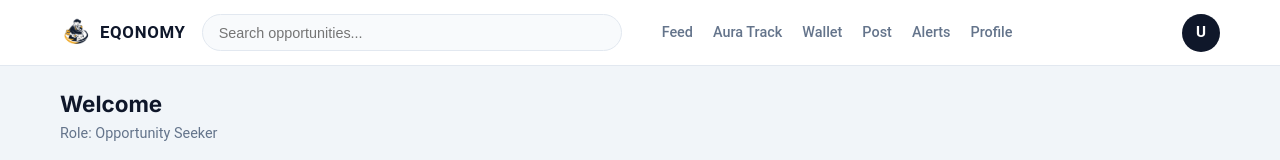
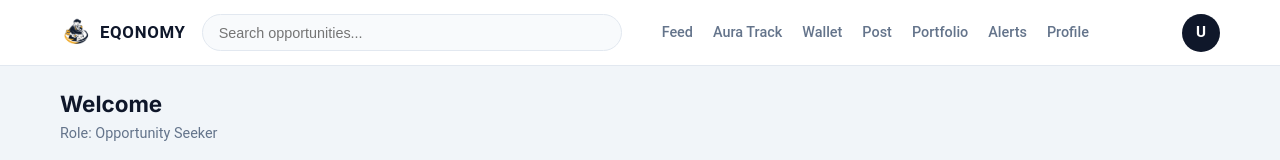
Before and after one commit to Aarav-InnovateDevRev/Eqonomy, a Next.js app: page /dashboard in a window 1280 px wide. Shown: the top 160 px of the page. Built offline with nearby package versions, Linux system fonts and the light colour scheme; no server answers; the database is empty; sample sign-in values are in the browser's storage.

Commit message:
Nav Button changes - v1

```diff
--- a/src/app/dashboard/page.tsx
+++ b/src/app/dashboard/page.tsx
@@ -192,6 +192,7 @@ export default function DashboardPage() {
   </a>
   <Link href="/dashboard/wallet">Wallet</Link>
   <Link href="/dashboard/create">Post</Link>
+  <Link href="/dashboard/portfolio">Portfolio</Link>
   <Link href="/dashboard/notifications">Alerts</Link>
   <Link href="/dashboard/profile">Profile</Link>
 </nav>
--- a/src/components/layout/BottomNav.module.scss
+++ b/src/components/layout/BottomNav.module.scss
@@ -80,10 +80,11 @@
   font-size: 1.05rem;
 
   &[data-icon="feed"]::before { content: "☰"; }
-  &[data-icon="aura"]::before { content: "✦"; }
+  &[data-icon="aura"]::before { content: "🌱"; }
   &[data-icon="add"]::before { content: ""; }
   &[data-icon="wallet"]::before { content: "₹"; }
   &[data-icon="bell"]::before { content: "🔔"; }
+  &[data-icon="portfolio"]::before { content: "📁"; }
   &[data-icon="profile"]::before { content: "👤"; }
 }
 
--- a/src/components/layout/BottomNav.tsx
+++ b/src/components/layout/BottomNav.tsx
@@ -10,7 +10,7 @@ const navItems = [
   { href: "/dashboard", label: "Feed", icon: "feed" },
   { href: AURA_TRACK_URL, label: "Aura", icon: "aura", external: true },
   { href: "/dashboard/create", label: "Add", icon: "add", isCenter: true },
-  { href: "/dashboard/wallet", label: "Wallet", icon: "wallet" },
+  { href: "/dashboard/portfolio", label: "Portfolio", icon: "portfolio" },
   { href: "/dashboard/notifications", label: "Alerts", icon: "bell" },
   { href: "/dashboard/profile", label: "Profile", icon: "profile" },
 ];
```
